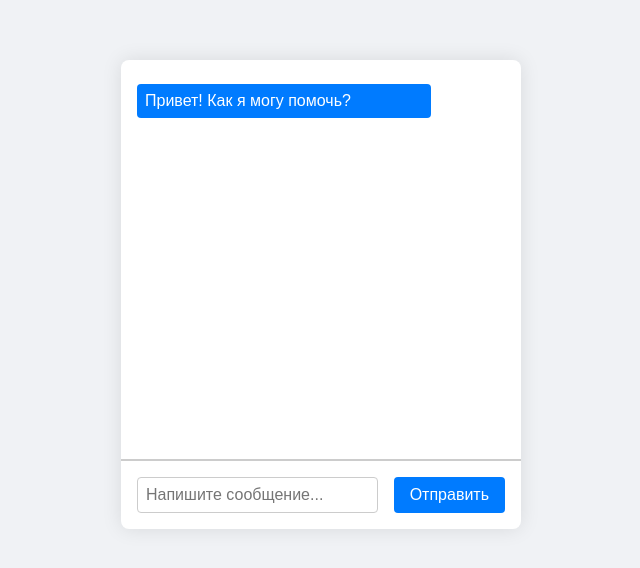
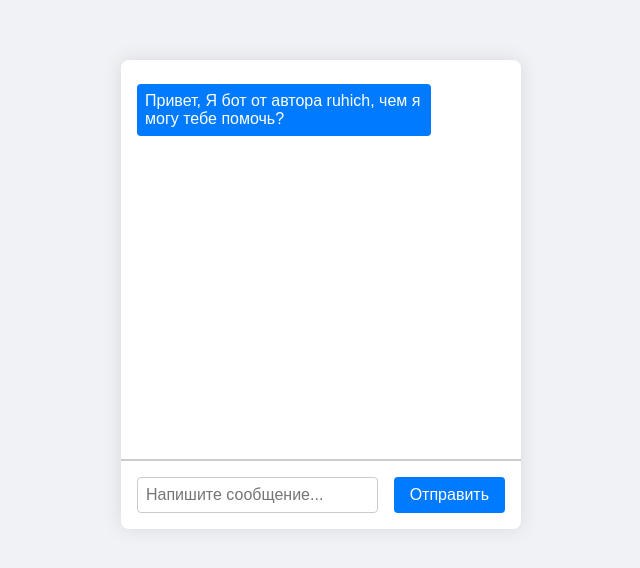
Before and after one commit to ruhich/chat-bot, a plain HTML site: page index.html in a window 1280 px wide. Shown: the part 106-674 px from the top of the page, without its empty margins (319-959 px from the left). Drawn offline with Linux system fonts and the light colour scheme.

Commit message:
Update index.html

```diff
--- a/index.html
+++ b/index.html
@@ -10,7 +10,7 @@
     <div class="chat-container">
         <div class="chat-box" id="chat-box">
             <div class="message bot-message">
-                Привет! Как я могу помочь?
+                Привет, Я бот от автора ruhich, чем я могу тебе помочь?
             </div>
         </div>
         <div class="input-group">
```
